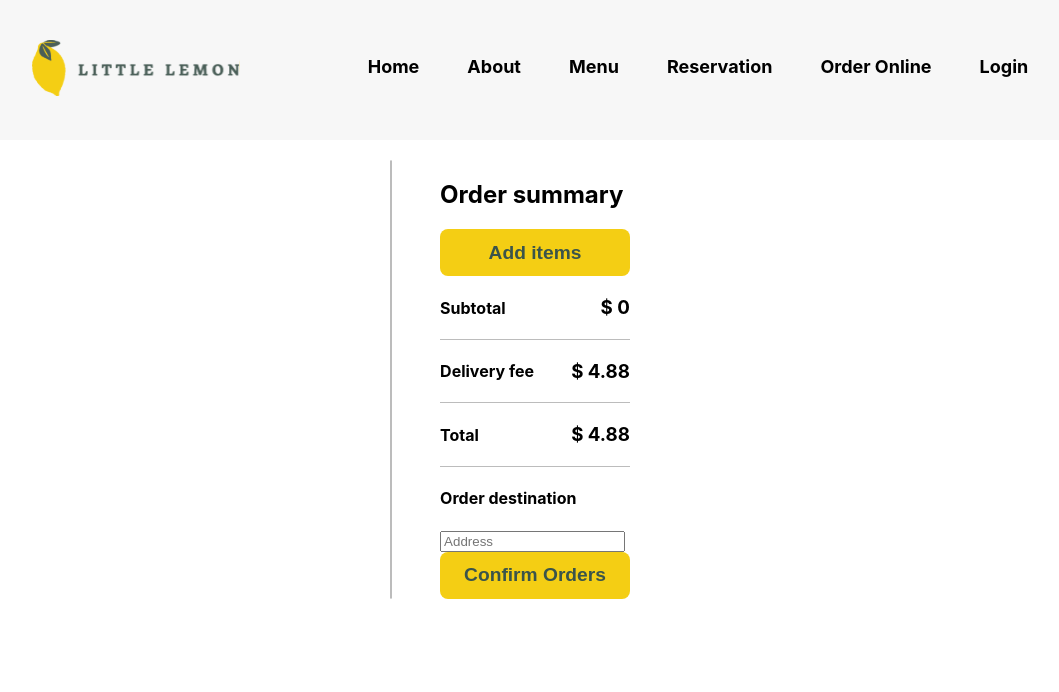
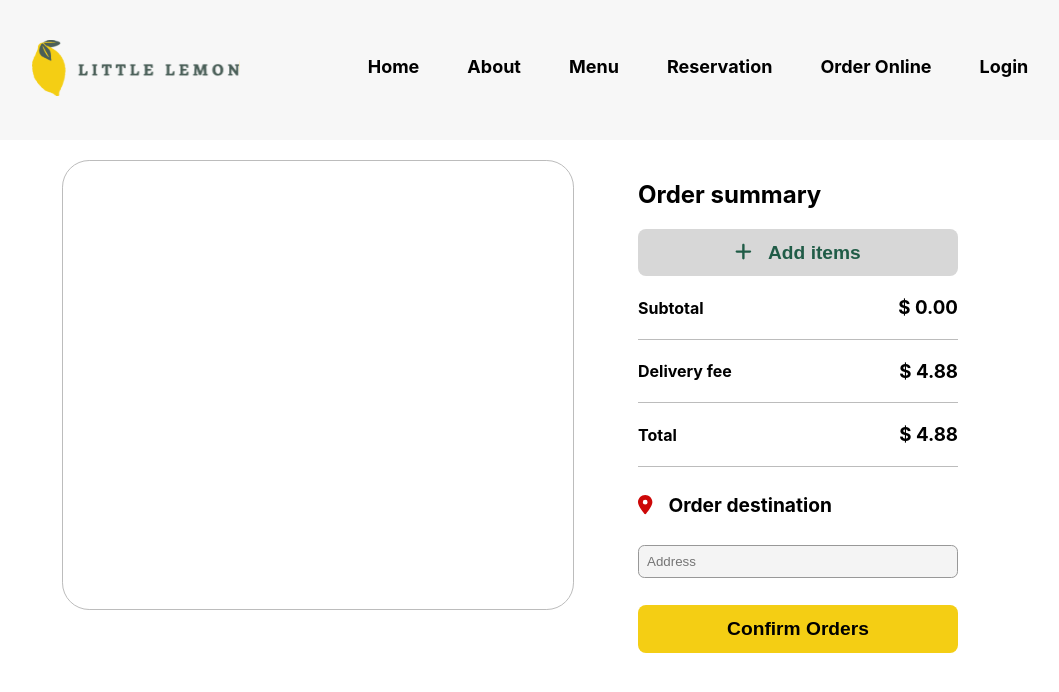
Before and after one commit to SumittaBungsud/meta-frontend-littlelemon, a React (Create React App) app: page /delivery in a window 1280 px wide. Shown: the top 692 px of the page, without its empty margins (130-1189 px from the left). Built offline with nearby package versions, Linux system fonts and the light colour scheme.

Commit message:
adjusted delivery feature

```diff
--- a/src/elements/FoodAmount.js
+++ b/src/elements/FoodAmount.js
@@ -8,8 +8,8 @@ function FoodAmount({ foodItem }) {
         <section className="orderItem-name">
           <p>{foodItem.name}</p>
         </section>
-        <p className="price">{foodItem.price}</p>
         <section>
+          <p className="price">{foodItem.price}</p>
           <p className="itemNum">Items: {foodItem.amount}</p>
         </section>
       </section>
--- a/src/routes/Delivery.js
+++ b/src/routes/Delivery.js
@@ -1,6 +1,8 @@
 import React, { useContext, useEffect, useState } from "react";
 import Header from "../components/Header";
 import FoodAmount from "../elements/FoodAmount";
+import { FontAwesomeIcon } from "@fortawesome/react-fontawesome";
+import { faLocationDot, faPlus } from "@fortawesome/free-solid-svg-icons";
 import { useNavigate } from "react-router-dom";
 import { DeliContext } from "../sources/contexts/DeliProvider";
 
@@ -34,12 +36,15 @@ function Delivery() {
             className="deli-summary-details"
             aria-label="delivery summary"
           >
-            <button className="button" onClick={() => navigate("/menu")}>
-              Add items
+            <button
+              className="button add-btn"
+              onClick={() => navigate("/menu")}
+            >
+              <FontAwesomeIcon icon={faPlus} /> &nbsp;&nbsp;Add items
             </button>
             <section className="deli-tag">
               <h4>Subtotal </h4>
-              <h3>$ {totalAmount}</h3>
+              <h3>$ {totalAmount.toFixed(2)}</h3>
             </section>
             <section className="deli-tag">
               <h4>Delivery fee </h4>
@@ -49,8 +54,11 @@ function Delivery() {
               <h4>Total </h4>
               <h3>$ {(totalAmount + deliveryFee).toFixed(2)}</h3>
             </section>
-            <section>
-              <h4>Order destination</h4>
+            <section id="deli-address">
+              <label>
+                <FontAwesomeIcon icon={faLocationDot} color="#cd0707" />
+                <h4>Order destination</h4>
+              </label>
               <input
                 id="address"
                 name="address"
@@ -59,7 +67,7 @@ function Delivery() {
                 maxLength="200"
               />
             </section>
-            <button className="button">Confirm Orders</button>
+            <button className="button deli-submit">Confirm Orders</button>
           </article>
         </section>
       </section>
--- a/src/sources/contexts/DeliProvider.js
+++ b/src/sources/contexts/DeliProvider.js
@@ -12,17 +12,14 @@ function DeliProvider({ children }) {
   };
 
   const deleteFood = (id) => {
-    const foodDelete = foodList.find((item) => item.id !== id);
-
+    const foodDelete = foodList.filter((item) => item.id !== id);
+    console.log(foodDelete);
     if (foodDelete == null) {
       localStorage.removeItem("foodList");
       setFoodlist([]);
-      // } else if (typeof foodDelete === "array") {
-      //   localStorage.setItem("foodList", JSON.stringify(foodDelete));
-      //   setFoodlist(foodDelete);
     } else {
-      localStorage.setItem("foodList", JSON.stringify([foodDelete]));
-      setFoodlist([foodDelete]);
+      localStorage.setItem("foodList", JSON.stringify([...foodDelete]));
+      setFoodlist([...foodDelete]);
     }
   };
 
--- a/src/styles/pages2.css
+++ b/src/styles/pages2.css
@@ -1,15 +1,26 @@
+.deli-container {
+  display: grid;
+  grid-template-columns: 1fr 40vmax 25vmax 1fr;
+  grid-gap: 4rem;
+  justify-content: center;
+}
+#deli-summary {
+  grid-column: 3;
+}
 .deli-summary-details {
   display: flex;
   flex-direction: column;
 }
 .deli-summary-details button {
-  background-color: #f4ce14;
-  color: #3a544b;
   font-size: 1.2rem;
   font-weight: bold;
   border-width: 0;
   border-radius: 8px;
   padding: 0.8rem 1.5rem;
+}
+.deli-summary-details .add-btn {
+  background-color: #d7d7d7;
+  color: #205c47;
 }
 .deli-tag {
   display: flex;
@@ -18,17 +29,36 @@
   justify-content: space-between;
   border-bottom: 1px solid #bcbcbc;
 }
-.deli-container {
+.deli-list {
+  grid-column: 2;
+  max-height: 35vmax;
+  border: 1.5px solid #bcbcbc;
+  border-radius: 1.7rem;
+  line-height: 0;
+  overflow-y: scroll;
+}
+#deli-address {
+  display: flex;
+  flex-direction: column;
+}
+#deli-address input {
+  flex: 1;
+  padding: 0.5rem;
+  border-radius: 0.4rem;
+  border: 1.6px solid #989898;
+  margin: 0.2rem 0;
+  background-color: #f4f4f4;
+}
+#deli-address label {
   display: flex;
   flex-direction: row;
-  justify-content: center;
+  align-items: center;
+  gap: 1rem;
+  font-size: 1.2rem;
 }
-.deli-list {
-  display: flex;
-  flex-flow: column wrap;
-  margin-right: 3rem;
-  border: 1.5px solid #bcbcbc;
-  border-radius: 1.7rem;
+.deli-submit {
+  margin-top: 1.5rem;
+  background-color: #f4ce14;
 }
 .orderItem {
   display: flex;
@@ -51,7 +81,7 @@
   font-size: 1.2rem;
   font-weight: bold;
   padding: 0 1rem;
-  margin-top: 0;
+  line-height: 0;
 }
 .orderItem-footer {
   display: flex;
@@ -64,4 +94,20 @@
 }
 .orderItem-footer .price {
   color: #e1951c;
+  margin: 2rem 0;
 }
+
+@media only screen and (max-width: 760px) {
+  .deli-container {
+    display: flex;
+    flex-direction: column;
+    justify-content: center;
+    padding-top: 15rem;
+    margin: 0 1.5rem;
+  }
+  .deli-list {
+    max-height: 60vmax;
+  }
+}
+
+/* border: 2px solid #000000; */
```
